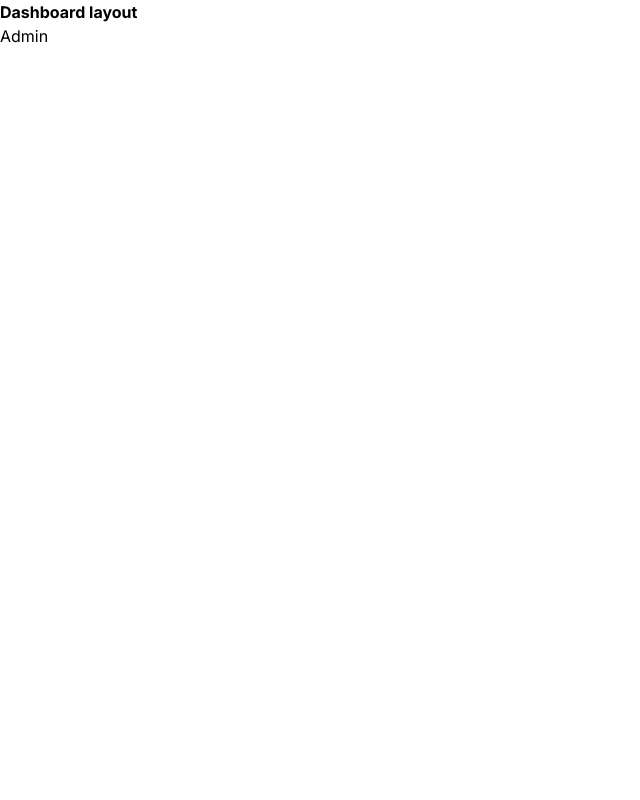
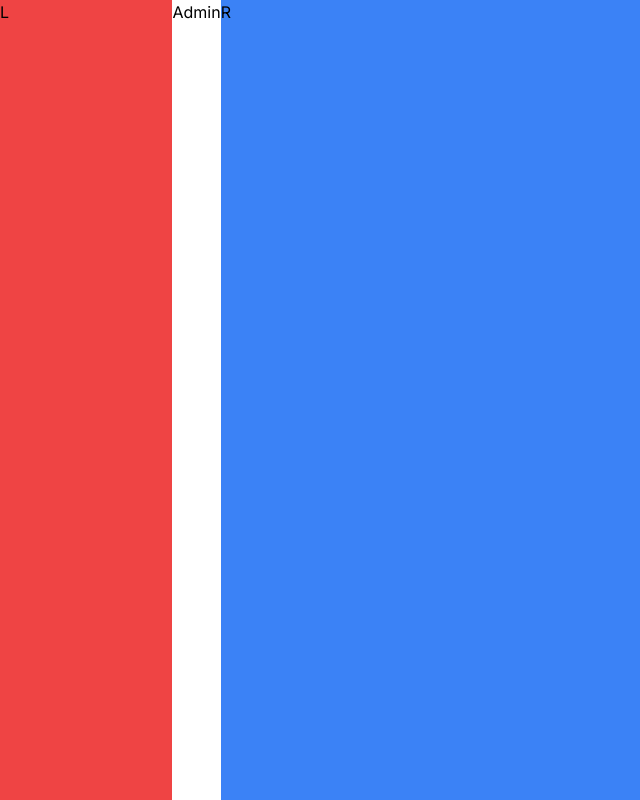
Before and after one commit to GustavoAlmeida-cy/school-management-system, a Next.js app: page /admin in a window 1280 px wide. Shown: the whole page, without its empty margins (0-640 px from the left). Built offline with nearby package versions, Linux system fonts and the light colour scheme.

Commit message:
initial dashboard layout

```diff
--- a/src/app/(dashboard)/layout.tsx
+++ b/src/app/(dashboard)/layout.tsx
@@ -4,9 +4,17 @@
   children: React.ReactNode;
 }>) {
   return (
-    <div>
-      <b>Dashboard layout</b>
+    <div className="h-screen flex">
+      {/* Left Section */}
+      <div className="w-[14%] md:w-[8%] lg:w-[16%] xl:w-[14%] bg-red-500">
+        L
+      </div>
+      {/* Center Section */}
       {children}
+      {/* Right Section */}
+      <div className="w-[86%] md:w-[92%] lg:w-[84%] xl:w-[86%] bg-blue-500">
+        R
+      </div>
     </div>
   );
 }
```
